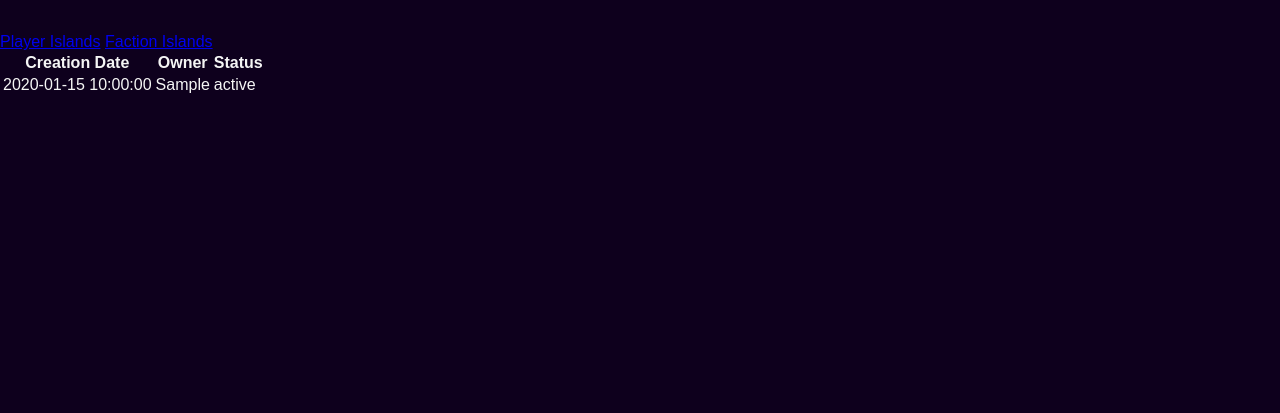
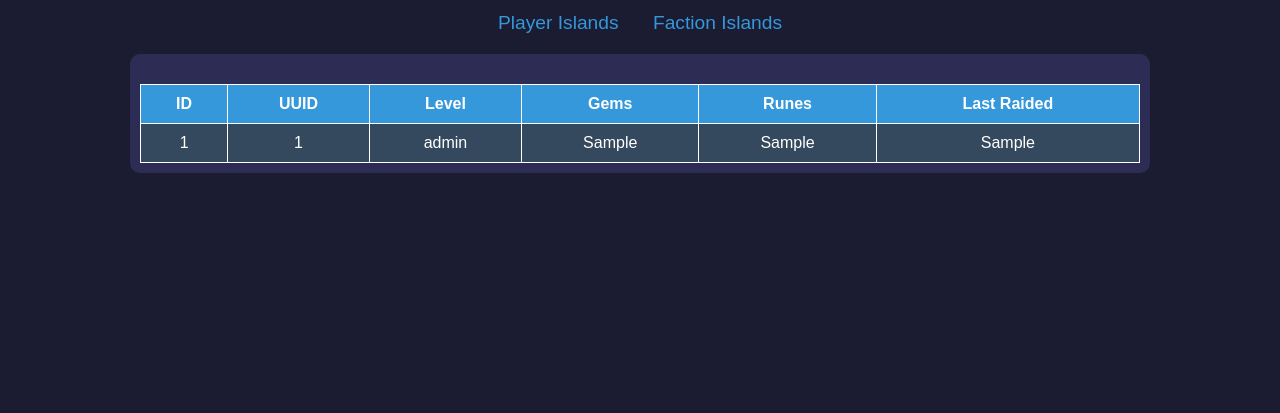
Before and after one commit to JerichoTorrent/SkyFactions-web, a PHP site: page /islands.php in a window 1280 px wide. Shown: the part 103-516 px from the top of the page. Run offline with PHP 8.4, Linux system fonts and the light colour scheme; tables that the repository leaves empty or names only in its code hold one stand-in row (values such as "Sample post"); data that the repository does not hold is empty.

Commit message:
Update php files and make it pretty

```diff
--- a/web-interface/db_connect.php
+++ b/web-interface/db_connect.php
@@ -1,9 +1,9 @@
 <?php
 // input your MySQL server details here
-$servername = "localhost";
-$username = "your_username";
-$password = "your_password";
-$dbname = "skyfactions_db";
+$servername = "panel.torrentsmp.com:3306";
+$username = "u5_BnK7fmIKeb";
+$password = "D5dL=BSjd1jYpssUe!ez^O5q";
+$dbname = "s5_SkyFactions";
 
 $conn = new mysqli($servername, $username, $password, $dbname);
 
--- a/web-interface/islands.php
+++ b/web-interface/islands.php
@@ -1,17 +1,23 @@
 <?php
-// islands.php
-include 'db_connect.php';
+include "db_connect.php";
 
-// Fetch islands from the database
 function getIslands($conn, $type = 'player') {
-    $column = $type == 'player' ? 'player_islands' : 'faction_islands';
-    $sql = "SELECT * FROM $column ORDER BY created_date DESC";
+    $column = ($type == 'player') ? 'islands' : 'factionIslands';
+
+    // Adjusted query to match available columns
+    $sql = "SELECT id, uuid, level, gems, runes, last_raided FROM " . $column . " ORDER BY last_raided DESC";
     $result = $conn->query($sql);
+
     return $result->fetch_all(MYSQLI_ASSOC);
 }
 
+// Get the type parameter from the URL (player or faction)
 $type = $_GET['type'] ?? 'player';
+
+// Fetch the islands based on the type
 $islands = getIslands($conn, $type);
+
+// Close the connection after data is retrieved
 $conn->close();
 ?>
 
@@ -19,11 +25,85 @@ $conn->close();
 <html lang="en">
 <head>
     <meta charset="UTF-8">
-    <title>Islands - SkyFactions</title>
-    <link rel="stylesheet" href="styles.css">
+    <title>Islands</title>
+    <style>
+        body {
+            font-family: Arial, sans-serif;
+            background-color: #1b1b32;
+            color: #fff;
+            text-align: center;
+            margin: 0;
+            padding: 0;
+        }
+
+        header {
+            background-image: url('image.png'); /* Assuming the image file is saved as 'image.png' */
+            background-size: cover;
+            padding: 20px;
+            color: #fff;
+        }
+
+        h1 {
+            font-size: 3em;
+            margin: 0;
+        }
+
+        .navbar {
+            margin: 20px 0;
+        }
+
+        .navbar a {
+            color: #3498db;
+            text-decoration: none;
+            font-size: 1.2em;
+            margin: 0 15px;
+        }
+
+        .navbar a:hover {
+            text-decoration: underline;
+        }
+
+        .container {
+            max-width: 1000px;
+            margin: 20px auto;
+            padding: 10px;
+            background-color: #2c2c54;
+            border-radius: 10px;
+        }
+
+        table {
+            width: 100%;
+            border-collapse: collapse;
+            margin-top: 20px;
+        }
+
+        table, th, td {
+            border: 1px solid #fff;
+        }
+
+        th, td {
+            padding: 10px;
+            text-align: center;
+        }
+
+        th {
+            background-color: #3498db;
+        }
+
+        tr:nth-child(even) {
+            background-color: #2c3e50;
+        }
+
+        tr:nth-child(odd) {
+            background-color: #34495e;
+        }
+    </style>
 </head>
 <body>
-<h1>Islands</h1>
+
+<header>
+    <h1>Islands</h1>
+</header>
 
 <div class="navbar">
     <a href="islands.php?type=player">Player Islands</a>
@@ -34,17 +114,23 @@ $conn->close();
     <table>
         <thead>
             <tr>
-                <th>Creation Date</th>
-                <th>Owner</th>
-                <th>Status</th>
+                <th>ID</th>
+                <th>UUID</th>
+                <th>Level</th>
+                <th>Gems</th>
+                <th>Runes</th>
+                <th>Last Raided</th>
             </tr>
         </thead>
         <tbody>
             <?php foreach ($islands as $island): ?>
                 <tr>
-                    <td><?php echo $island['created_date']; ?></td>
-                    <td><?php echo $island['owner']; ?></td>
-                    <td><?php echo $island['status']; ?></td>
+                    <td><?php echo $island['id']; ?></td>
+                    <td><?php echo $island['uuid']; ?></td>
+                    <td><?php echo $island['level']; ?></td>
+                    <td><?php echo $island['gems']; ?></td>
+                    <td><?php echo $island['runes']; ?></td>
+                    <td><?php echo $island['last_raided']; ?></td>
                 </tr>
             <?php endforeach; ?>
         </tbody>
```
Also changed, not shown: web-interface/factions.php (+1 -56 lines), web-interface/raids.php (+1 -59 lines).
